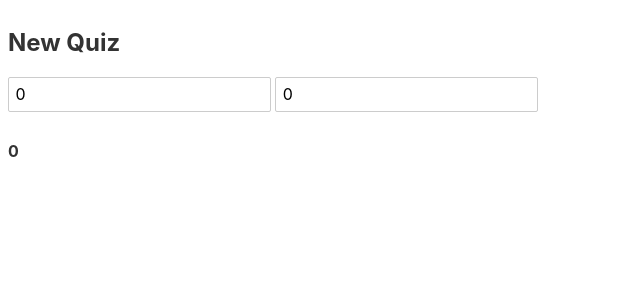
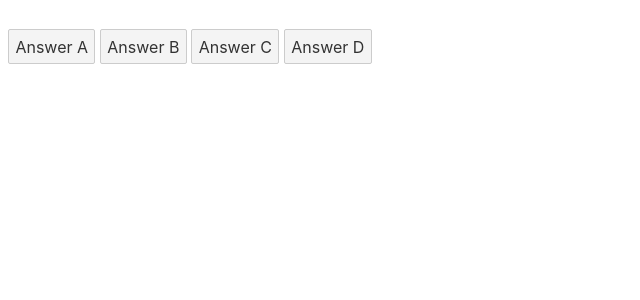
Before and after one commit to ronnyszutu/leveluptutorials-svelte-for-beginners, a Svelte app: page / in a window 1280 px wide. Shown: the top 300 px of the page, without its empty margins (0-640 px from the left). Built offline with nearby package versions, Linux system fonts and the light colour scheme.

Commit message:
Basic Events

```diff
--- a/src/Quiz.svelte
+++ b/src/Quiz.svelte
@@ -1,17 +1,18 @@
 <script>
-    export let quizName = "Ronny Quiz";
-    // let title = "";
-    let a = 0;
-    let b = 0;
+    let result = "";
+    let correctAnswer = "b";
+    function pickAnswer(answer){
+        if (answer === correctAnswer) {
+            return (result = "Correct!");
+        }
+        result = "OOPS";
+    }
 </script>
 
 <div>
-    <h2>{quizName}</h2>
-
-    <!-- <h4>{title}</h4>
-    <input bind:value={title} type="text" /> -->
-
-    <input type="number" bind:value={a}>
-    <input type="number" bind:value={b}>
-    <h4>{a + b}</h4>
+    <h4>{result}</h4>
+    <button on:click={() => pickAnswer('a')}>Answer A</button>
+    <button on:click={() => pickAnswer('b')}>Answer B</button>
+    <button on:click={() => pickAnswer('c')}>Answer C</button>
+    <button on:click={() => pickAnswer('d')}>Answer D</button>
 </div>
```
